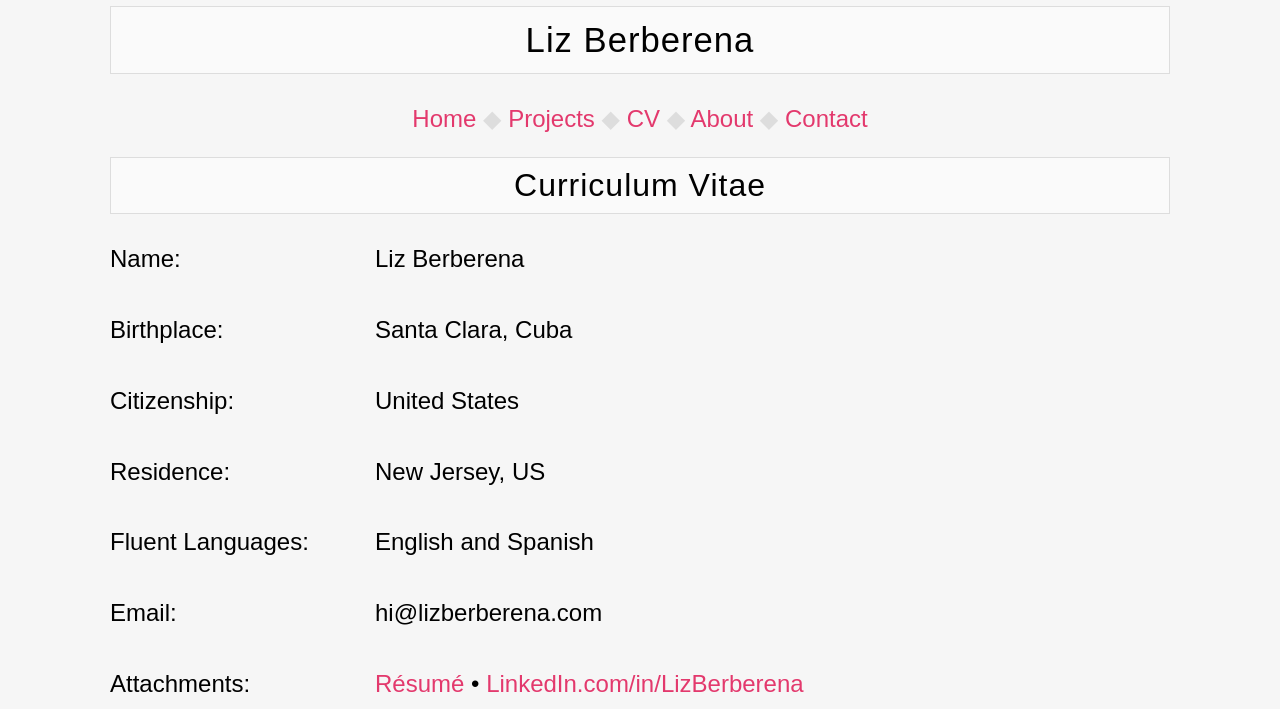
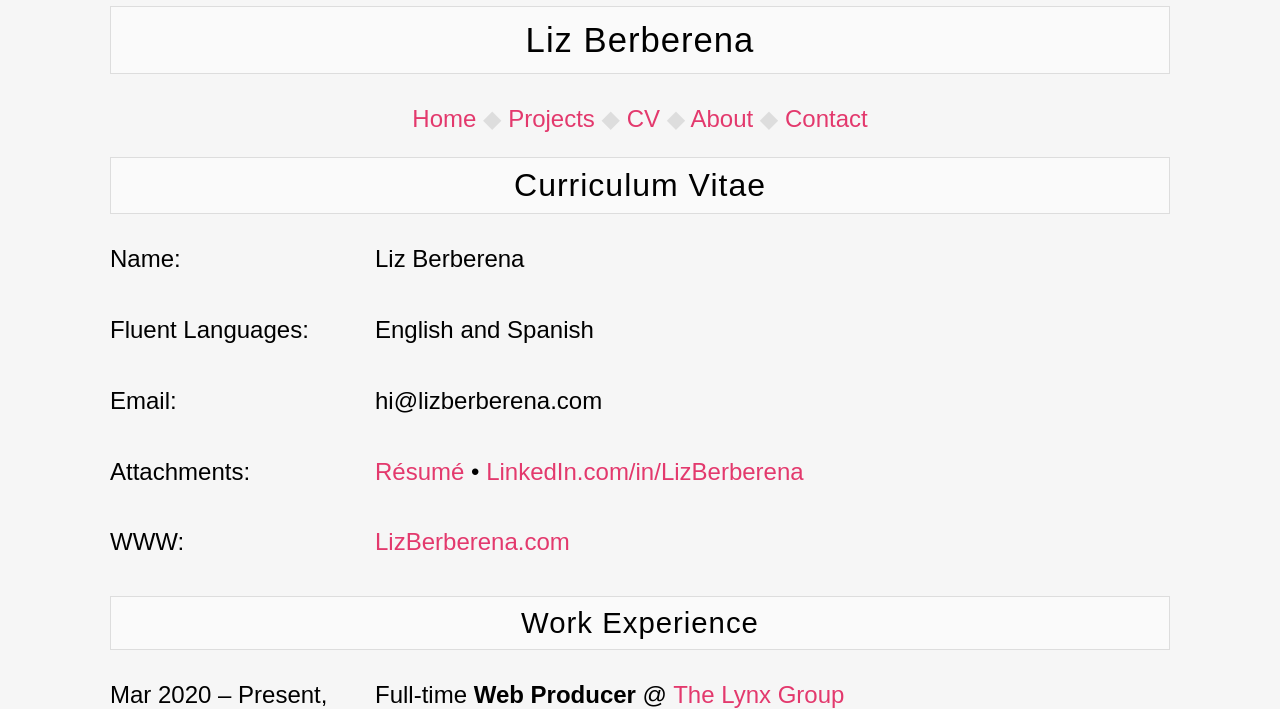
Before and after one commit to liz-lorena/2020, a Jekyll site: the page built from cv/index.html, in a window 1280 px wide and 900 px high, cut to the strip 191-900 px from the top of the window. Built offline with Jekyll 4.4.1, drawn with Linux system fonts in a browser that asks for light colours.

Commit message:
Update index.html

```diff
--- a/cv/index.html
+++ b/cv/index.html
@@ -9,12 +9,6 @@
 
 <div class="data">
 	<div class="columnOne"><p>Name:</p></div><div class="columnTwo"><p>Liz Berberena</p></div>
-
-	<div class="columnOne"><p>Birthplace:</p></div><div class="columnTwo"><p>Santa Clara, Cuba</p></div>
-
-	<div class="columnOne"><p>Citizenship:</p></div><div class="columnTwo"><p>United States</p></div>
-
-	<div class="columnOne"><p>Residence:</p></div><div class="columnTwo"><p>New Jersey, US</p></div>
 
 	<div class="columnOne"><p>Fluent Languages:</p></div><div class="columnTwo"><p>English and Spanish</p></div>
 
```
